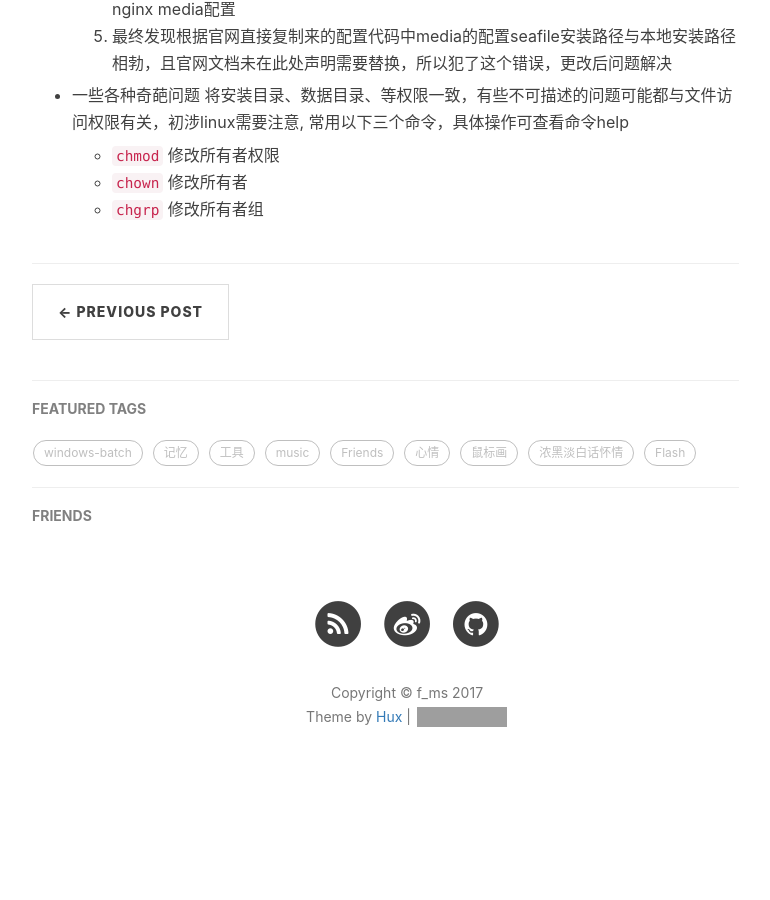
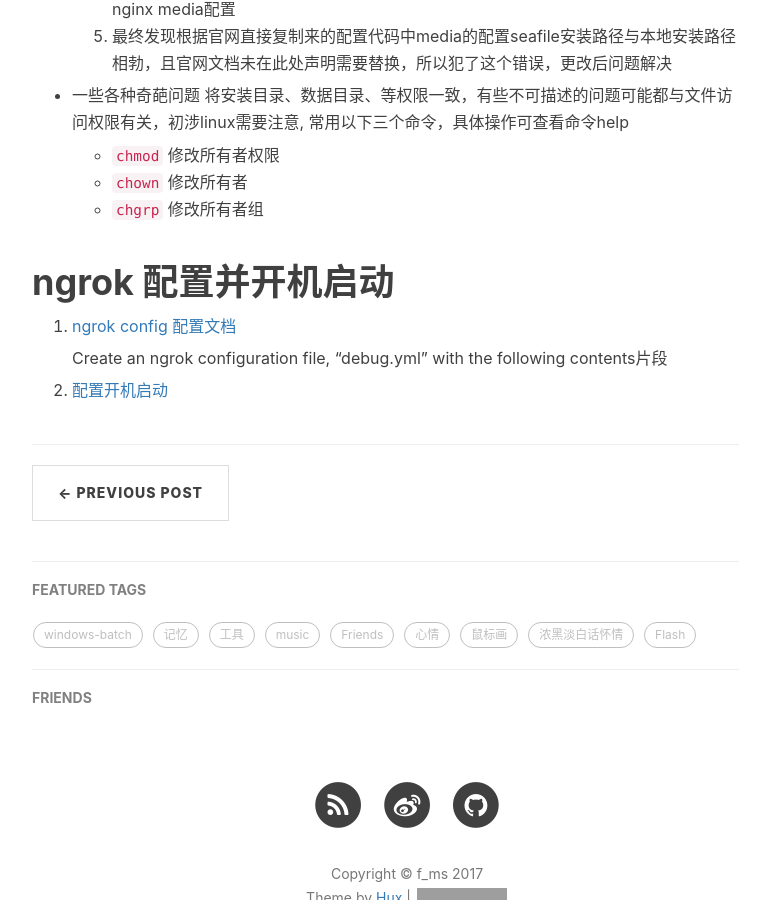
Before and after one commit to imfms/imfms.github.io, a Jekyll site: the page built from _posts/2017-05-10-raspberry-install-log.markdown, in a window 1280 px wide and 900 px high, scrolled down 8423 px. Shown: the whole window, without its empty margins (233-1003 px from the left). Built offline with Jekyll 4.4.1, drawn with Linux system fonts in a browser that asks for light colours; nearby versions of some CDN libraries; comment, search, counter and statistics services are not loaded; before the commit the page ends 9244 px from its top, so only the background shows below that; grey boxes are pictures that could not be loaded.

Commit message:
Update 2017-05-10-raspberry-install-log.markdown

```diff
--- a/_posts/2017-05-10-raspberry-install-log.markdown
+++ b/_posts/2017-05-10-raspberry-install-log.markdown
@@ -349,3 +349,10 @@
 	- `chmod` 修改所有者权限
 	- `chown` 修改所有者
 	- `chgrp` 修改所有者组
+
+# ngrok 配置并开机启动
+1. [ngrok config 配置文档](https://github.com/inconshreveable/ngrok/blob/master/docs/DEVELOPMENT.md)
+
+	Create an ngrok configuration file, "debug.yml" with the following contents片段
+
+2. [配置开机启动](#指定脚本开机自启)
```
